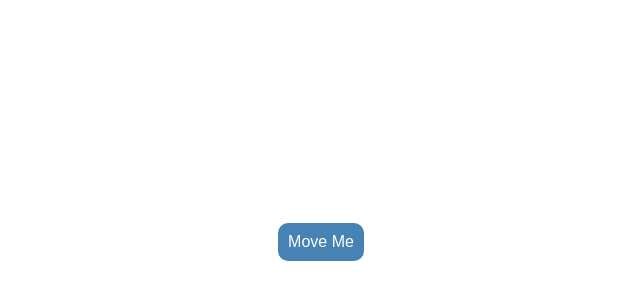
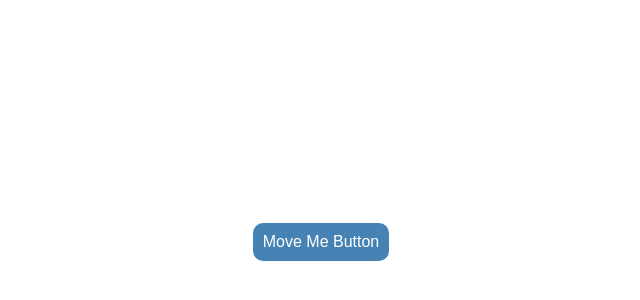
Before and after one commit to naymonmdy/javascriptbatch6, a plain HTML site: page l24dragshortcut/index.html in a window 1280 px wide. Shown: the part 158-458 px from the top of the page, without its empty margins (319-959 px from the left). Drawn offline with Linux system fonts and the light colour scheme.

Commit message:
developer1 code

```diff
--- a/l24dragshortcut/index.html
+++ b/l24dragshortcut/index.html
@@ -7,7 +7,7 @@
 </head>
 <body>
     <div class="box">
-        <div id="boxtitle">Move Me</div>
+        <div id="boxtitle">Move Me Button</div>
         <div class="btns">
             <div class="btn-icon" data-link="https://google.com"><i class="fab fa-facebook-f icn"></i></div>
             <div class="btn-icon" data-link="https://twitter.com"><i class="fab fa-twitter icn"></i></div>
```
